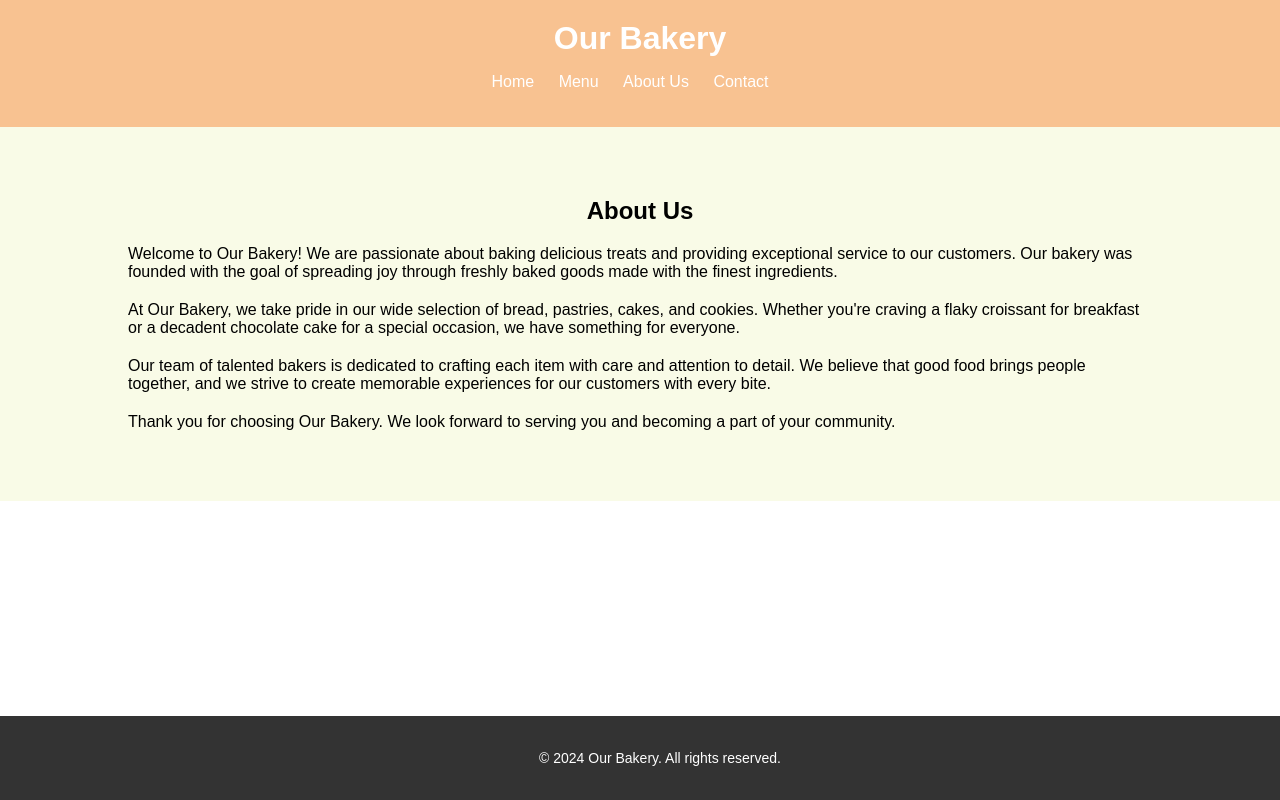
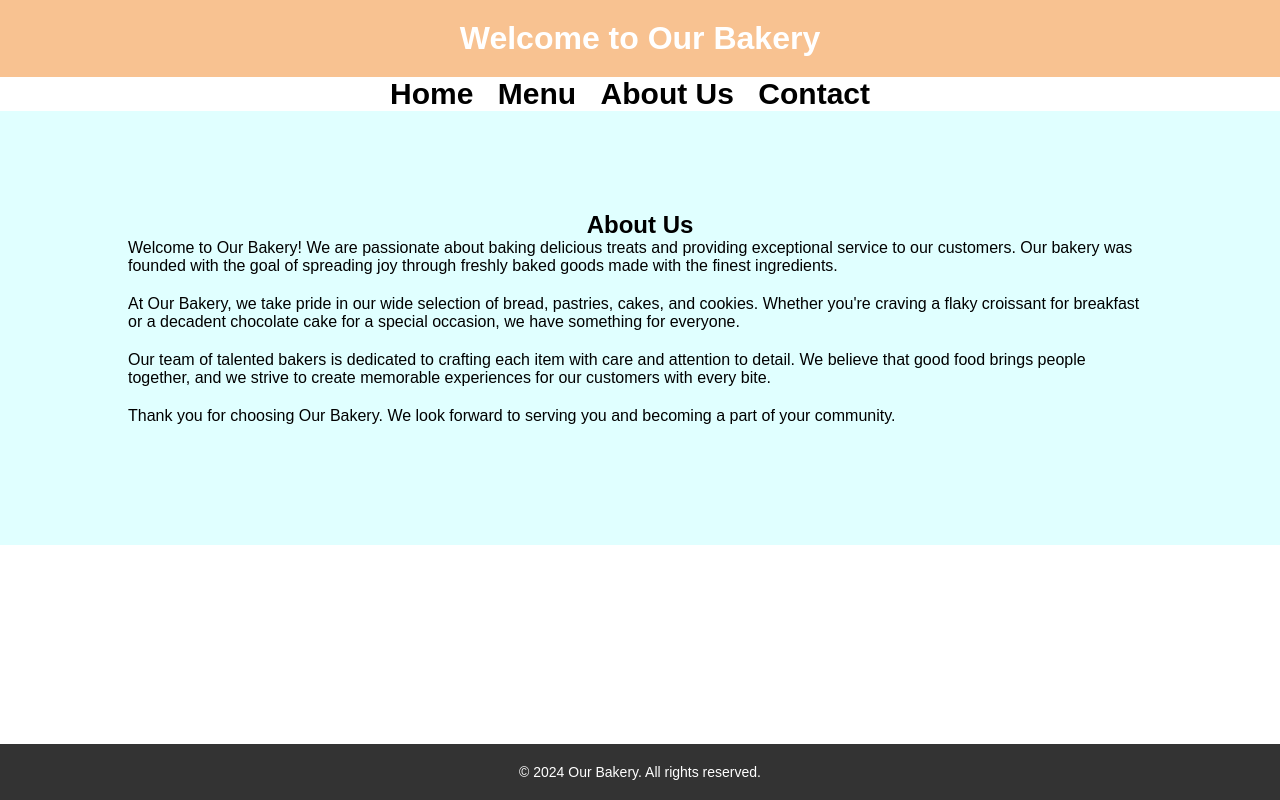
Before and after one commit to Bakes-and-Bloom/Bakes-Bloom, a plain HTML site: page about.html in a window 1280 px wide. Drawn offline with Linux system fonts and the light colour scheme.

Commit message:
Update about.html

```diff
--- a/about.html
+++ b/about.html
@@ -2,6 +2,36 @@
 <html lang="en">
 <head>
   <style>
+     * {
+    margin: 0;
+    padding: 0;
+    box-sizing: border-box;
+}
+
+/* Styling header */
+header {
+    background-color: #f2c48e;
+    padding: 20px;
+    text-align: center;
+}
+
+/* Styling navigation */
+nav ul {
+    list-style-type: none;
+    text-align: center;
+}
+
+nav ul li {
+    display: inline;
+    margin-right: 20px;
+}
+
+nav ul li a {
+    text-decoration: none;
+    color: #444;
+    font-weight: bold;
+    font-size: 30px;
+}
 /* styles.css */
 body {
   font-family: Arial, sans-serif;
@@ -17,7 +47,7 @@ header {
 
 header h1 {
   margin: 0;
-  color: #fff;
+  color: WHITE;
 }
 
 nav ul {
@@ -31,13 +61,14 @@ nav ul li {
 }
 
 nav ul li a {
-  color: #fff;
+  color: BLACK;
   text-decoration: none;
 }
 
 section#about {
-  padding: 50px 0;
-  background-color: #f9fbe7;
+  padding: 100px 0;
+  background-color:lightcyan;
+
 }
 
 .container {
@@ -74,16 +105,17 @@ footer {
 <body>
 
   <header>
-      <h1>Our Bakery</h1>
+    <h1>Welcome to Our Bakery</h1>
+</header>
 <nav>
     <ul>
-          <li><a href="index.html">Home</a></li>
+        <li><a href="FIRST PAGE.HTML">Home</a></li>
         <li><a href="menu.html">Menu</a></li>
-          <li><a href="about.html">About Us</a></li>
+        <li><a href="about%20us.html">About Us</a></li>
         <li><a href="contact.html">Contact</a></li>
     </ul>
 </nav>
-    </header>
+
     <section id="about">
       <div class="container">
         <h2>About Us</h2>
```
Lines whose indentation alone changed are shown as unchanged.
